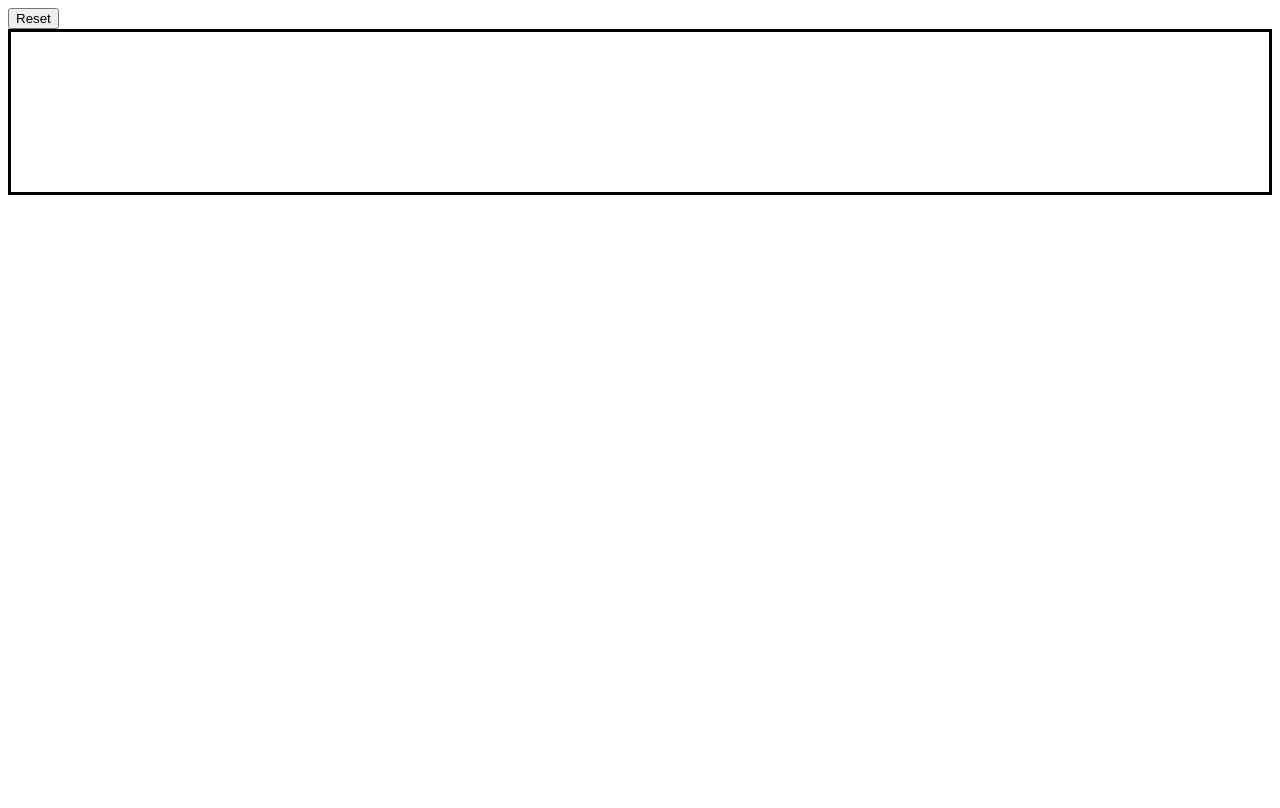
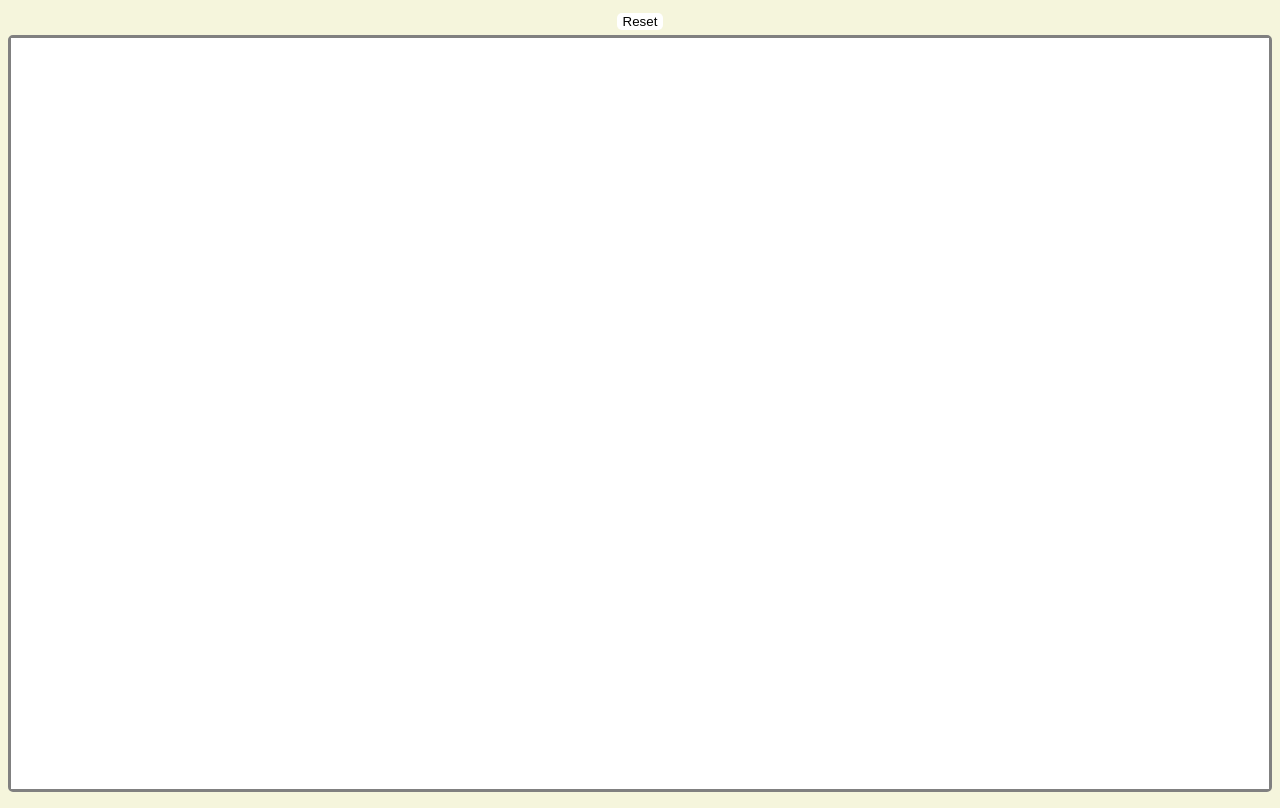
Before and after one commit to salehalakhras/etch-a-sketch, a plain HTML site: page index.html in a window 1280 px wide. Drawn offline with Linux system fonts and the light colour scheme.

Commit message:
added some style

```diff
--- a/script.js
+++ b/script.js
@@ -14,8 +14,8 @@ createGrid(sideNum);
 
 //create a div element for each item in the array and append it to the container div
 function createGrid(sideNum) {
-
-
+    var hoverTimes = 0;
+    var firstTime = true;
     for (let i = 0; i < sideNum; i++)
         gridArray[i] = new Array(sideNum)
 
@@ -25,10 +25,13 @@ function createGrid(sideNum) {
             gridArray[i][j].classList.add('gridItem');
             gridContainer.appendChild(gridArray[i][j]);
             gridArray[i][j].addEventListener('mouseover', e => {
-                e.target.style.cssText = 'background-color: pink';
+                e.target.style.cssText = `background-color: black`;
             });
         }
     }
+    gridContainer.style.cssText = `grid-template-columns: repeat(${sideNum}, 1fr);
+grid-template-rows: repeat(${sideNum}, 1fr);`;
+
 }
 
 
--- a/style.css
+++ b/style.css
@@ -1,17 +1,39 @@
 html,
 body {
     height: 100%;
+    background-color: beige;
+    display: flex;
+    flex-direction: column;
 }
 
 .container {
+    height: 100%;
+    margin: 5 px;
     border-style: solid;
-    border-color: black;
+    border-color: grey;
+    border-radius: 5px;
     display: grid;
-    grid-template-columns: repeat(16, 1fr);
-    grid-template-rows: repeat(16, 1fr);
+    justify-items: stretch;
+    align-items: stretch;
 }
 
 .gridItem {
     background-color: white;
-    height: 10px;
 }
+
+.reset {
+    align-self: center;
+    margin: 5px;
+    border-style: solid;
+    border-radius: 5px;
+    background-color: white;
+    border: 1px;
+}
+
+.reset:hover {
+    background-color: red;
+}
+
+.reset:active {
+    background-color: rgb(146, 0, 0);
+}
```
